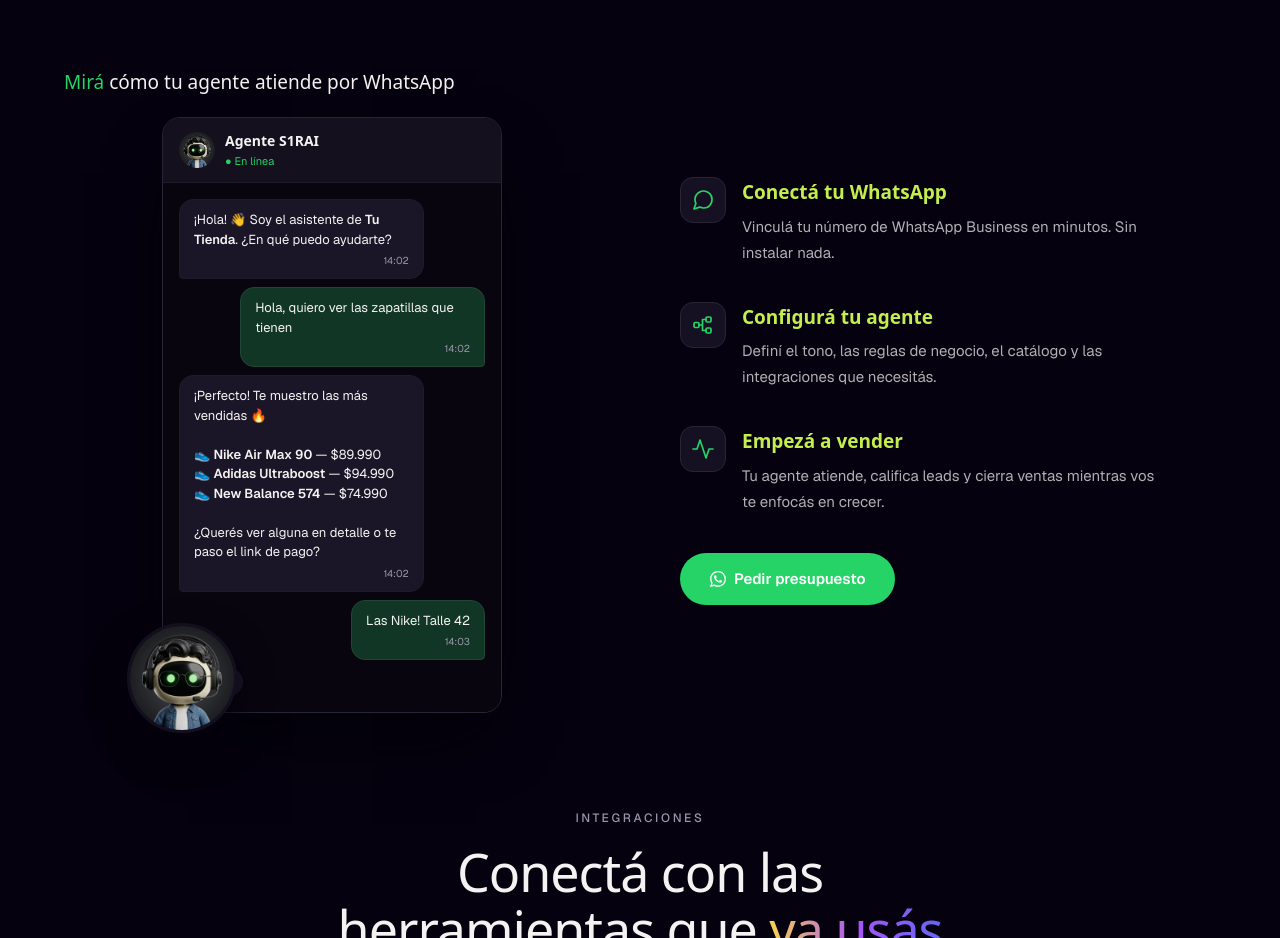
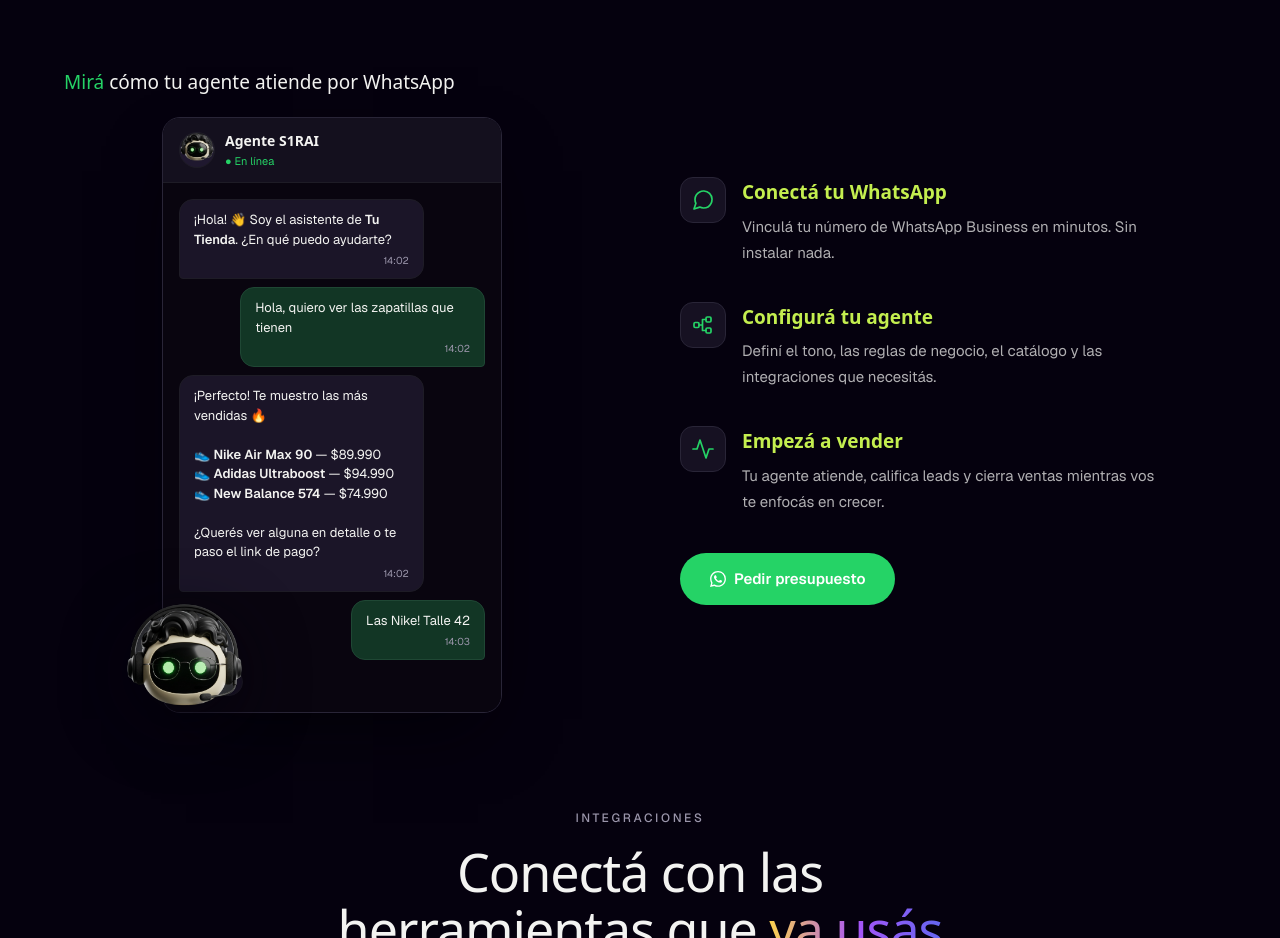
Before and after one commit to S1rV1rus/s1rai-whatsapp, a website: page index.html in a window 1280 px wide. Shown: the part 1660-2598 px from the top of the page. Drawn offline with nearby package versions, Linux system fonts and the light colour scheme; a web font is replaced by a local one.

Commit message:
feat: make robotito background transparent and remove circular border

```diff
--- a/index.html
+++ b/index.html
@@ -419,21 +419,21 @@
     .chat-header-avatar {
       width: 36px; height: 36px; border-radius: 50%;
       display: flex; align-items: center; justify-content: center;
+      background: hsl(258 32% 14%);
+      border: 1px solid hsl(var(--border-soft));
     }
     .robot-avatar-badge {
       position: absolute;
-      width: 80px; height: 80px;
-      left: -10px; bottom: -15px;
-      border-radius: 50%;
-      border: 3px solid hsl(258 35% 9%);
-      box-shadow: 0 16px 36px hsl(260 90% 2% / 0.85);
+      width: 95px; height: 95px;
+      left: -15px; bottom: -20px;
       z-index: 10;
-      object-fit: cover;
+      object-fit: contain;
+      filter: drop-shadow(0 16px 32px hsl(260 90% 2% / 0.85));
     }
     @media (min-width: 640px) {
       .robot-avatar-badge {
-        width: 110px; height: 110px;
-        left: -35px; bottom: -20px;
+        width: 135px; height: 135px;
+        left: -45px; bottom: -25px;
       }
     }
     .chat-header-name {
@@ -822,7 +822,7 @@
             <div class="chat-mockup" style="max-width:100%;">
               <div class="chat-header">
                 <div class="chat-header-avatar" style="width:36px; height:36px; border-radius:50%; overflow:hidden;">
-                  <img src="robotito.jpg" alt="Agente S1RAI" style="width:100%; height:100%; object-fit:cover;">
+                  <img src="robotito.png" alt="Agente S1RAI" style="width:100%; height:100%; object-fit:cover;">
                 </div>
                 <div style="flex:1;">
                   <div class="chat-header-name">Agente S1RAI</div>
@@ -838,7 +838,7 @@
               </div>
             </div>
             <!-- Robotito avatar overlapping -->
-            <img src="robotito.jpg" alt="Agente S1RAI" class="robot-avatar-badge" loading="lazy">
+            <img src="robotito.png" alt="Agente S1RAI" class="robot-avatar-badge" loading="lazy">
           </div>
         </div>
 
```
Also changed, not shown: robotito.png (added).
